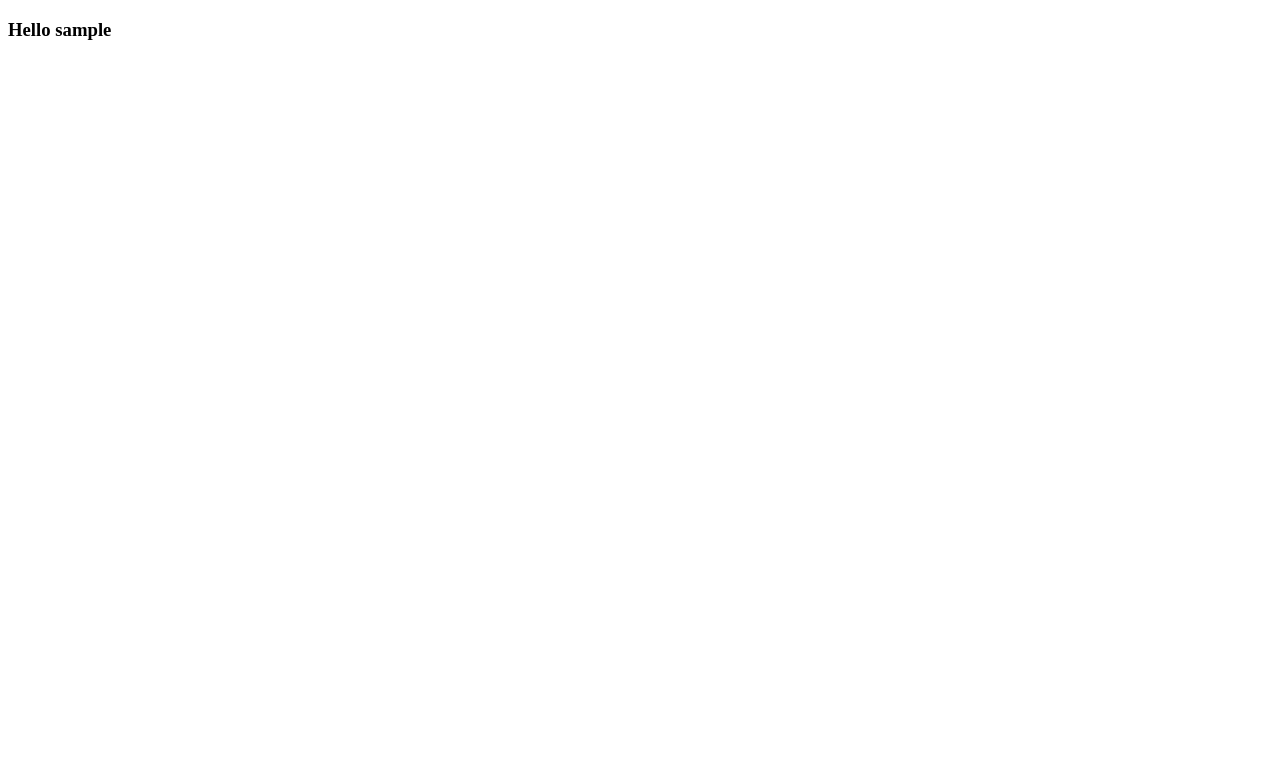
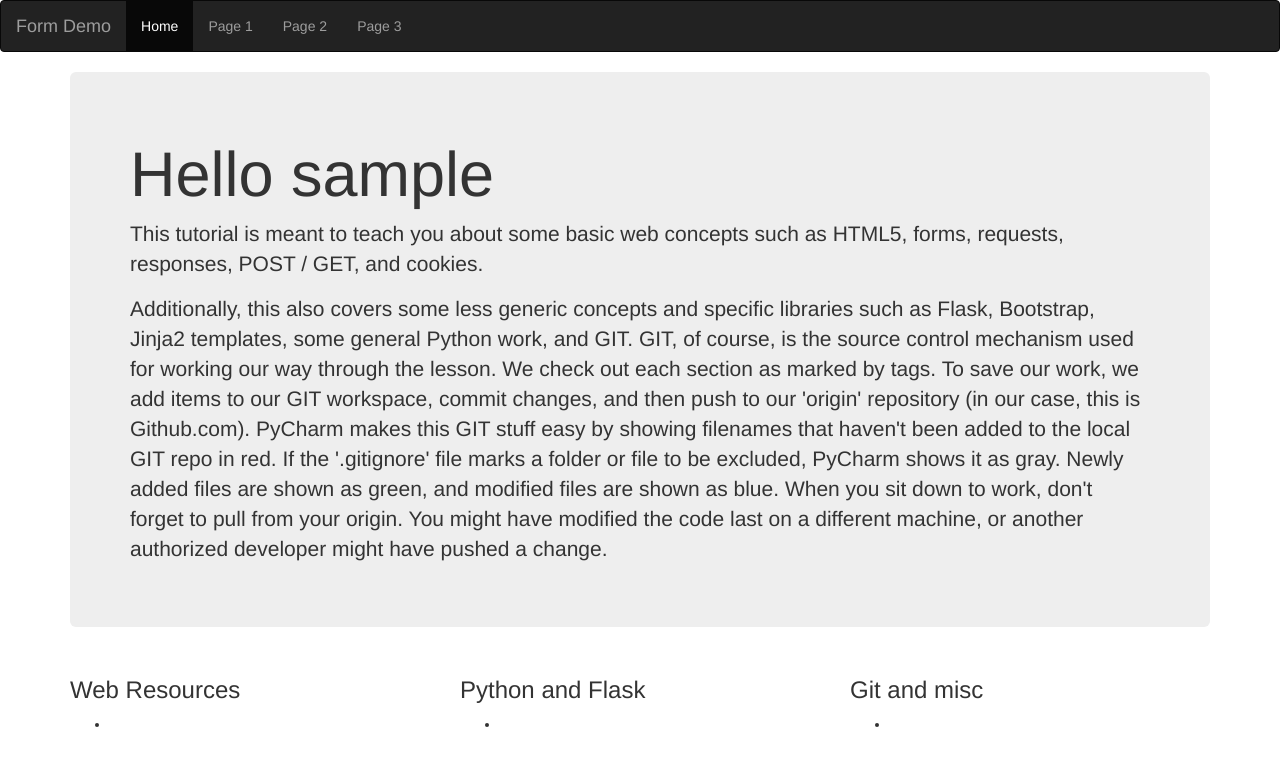
Before and after one commit to SHLCW/FormDemo, a Flask app: a page that uses templates/user.html in a window 1280 px wide. Before the commit the part shown is almost empty. Shown: the top 766 px of the page. Run offline with Flask 2, Linux system fonts and the light colour scheme; some libraries are stand-ins or nearby versions.

Commit message:
added bootstrap

```diff
--- a/templates/user.html
+++ b/templates/user.html
@@ -2,10 +2,65 @@
 <html lang="en">
 <head>
     <meta charset="UTF-8">
-    <title>User Home</title>
-
+    <title>Home Page</title>
+    <meta name="viewport" content="width=device-width, initial-scale=1">
+    <link rel="stylesheet" href="http://maxcdn.bootstrapcdn.com/bootstrap/3.3.6/css/bootstrap.min.css">
+    <script src="https://ajax.googleapis.com/ajax/libs/jquery/1.12.0/jquery.min.js"></script>
+    <script src="http://maxcdn.bootstrapcdn.com/bootstrap/3.3.6/js/bootstrap.min.js"></script>
 </head>
 <body>
-    <h3>Hello {{ name }}</h3>
+    <nav class="navbar navbar-inverse">
+        <div class="container-fluid">
+            <div class="navbar-header">
+                <a class="navbar-brand" href="#">Form Demo</a>
+            </div>
+            <ul class="nav navbar-nav">
+                <li class="active"><a href="#">Home</a></li>
+                <li><a href="#">Page 1</a></li>
+                <li><a href="#">Page 2</a></li>
+                <li><a href="#">Page 3</a></li>
+            </ul>
+        </div>
+    </nav>
+    <div class="container">
+        <div class="jumbotron">
+            <h1>Hello {{ name }}</h1>
+            <p>
+                This tutorial is meant to teach you about some basic web concepts such as HTML5, forms, requests,
+                responses, POST / GET, and cookies.
+            </p>
+            <p>
+                Additionally, this also covers some less generic concepts and specific libraries such as Flask,
+                Bootstrap, Jinja2 templates, some general Python work, and GIT. GIT, of course, is the source control
+                mechanism used for working our way through the lesson. We check out each section as marked by tags.
+                To save our work, we add items to our GIT workspace, commit changes, and then push to our 'origin'
+                repository (in our case, this is Github.com). PyCharm makes this GIT stuff easy by showing filenames
+                that haven't been added to the local GIT repo in red. If the '.gitignore' file marks a folder or file to
+                be excluded, PyCharm shows it as gray. Newly added files are shown as green, and modified files are
+                shown as blue. When you sit down to work, don't forget to pull from your origin. You might have modified
+                the code last on a different machine, or another authorized developer might have pushed a change.
+            </p>
+        </div>
+        <div class="row">
+            <div class="col-md-4">
+                <h3>Web Resources</h3>
+                <ul>
+                    <li><a href=""></a></li>
+                </ul>
+            </div>
+            <div class="col-md-4">
+                <h3>Python and Flask</h3>
+                <ul>
+                    <li><a href=""></a></li>
+                </ul>
+            </div>
+            <div class="col-md-4">
+                <h3>Git and misc</h3>
+                <ul>
+                    <li><a href=""></a></li>
+                </ul>
+            </div>
+        </div>
+    </div>
 </body>
 </html>
```
Also changed, not shown: templates/index.html (+29 -6 lines), 1 other file.
